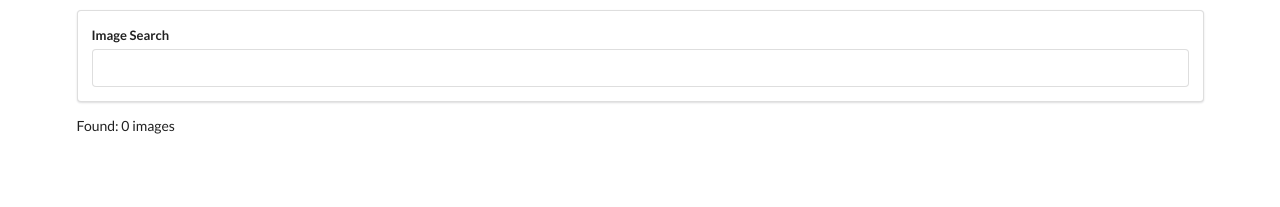
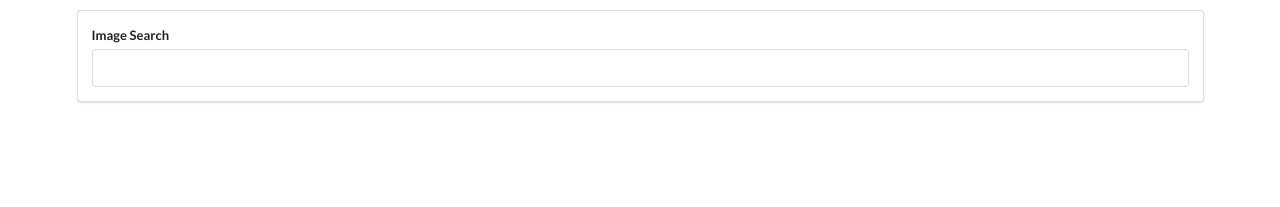
Before and after one commit to mdanieladla/pics, a React (Create React App) app: page / in a window 1280 px wide. Shown: the top 207 px of the page. Built offline with nearby package versions, Linux system fonts and the light colour scheme.

Commit message:
added images component

```diff
--- a/src/components/App.js
+++ b/src/components/App.js
@@ -2,6 +2,7 @@ import React from 'react';
 // import { ReactDOM } from 'react';
 import unsplash from '../api/unsplash';
 import SearchBar from './SearchBar';
+import ImageList from './ImageList';
 
 class App extends React.Component {
   state = { images: [] };
@@ -17,7 +18,7 @@ class App extends React.Component {
     return (
       <div className='ui container' style={{ marginTop: '10px' }}>
         <SearchBar onSubmit={this.handleSearchSubmit} />
-        <span>Found: {this.state.images.length} images</span>
+        <ImageList images={this.state.images} />
       </div>
     );
   }
```
